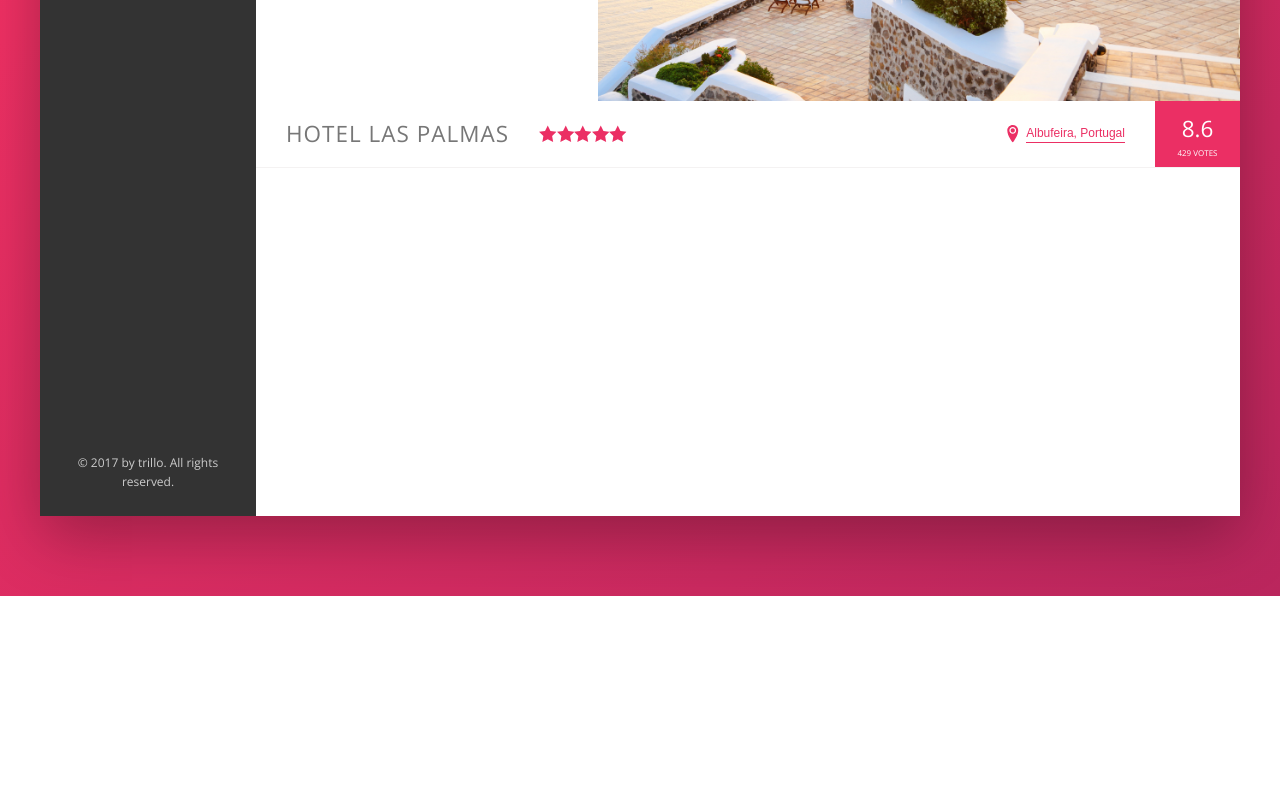
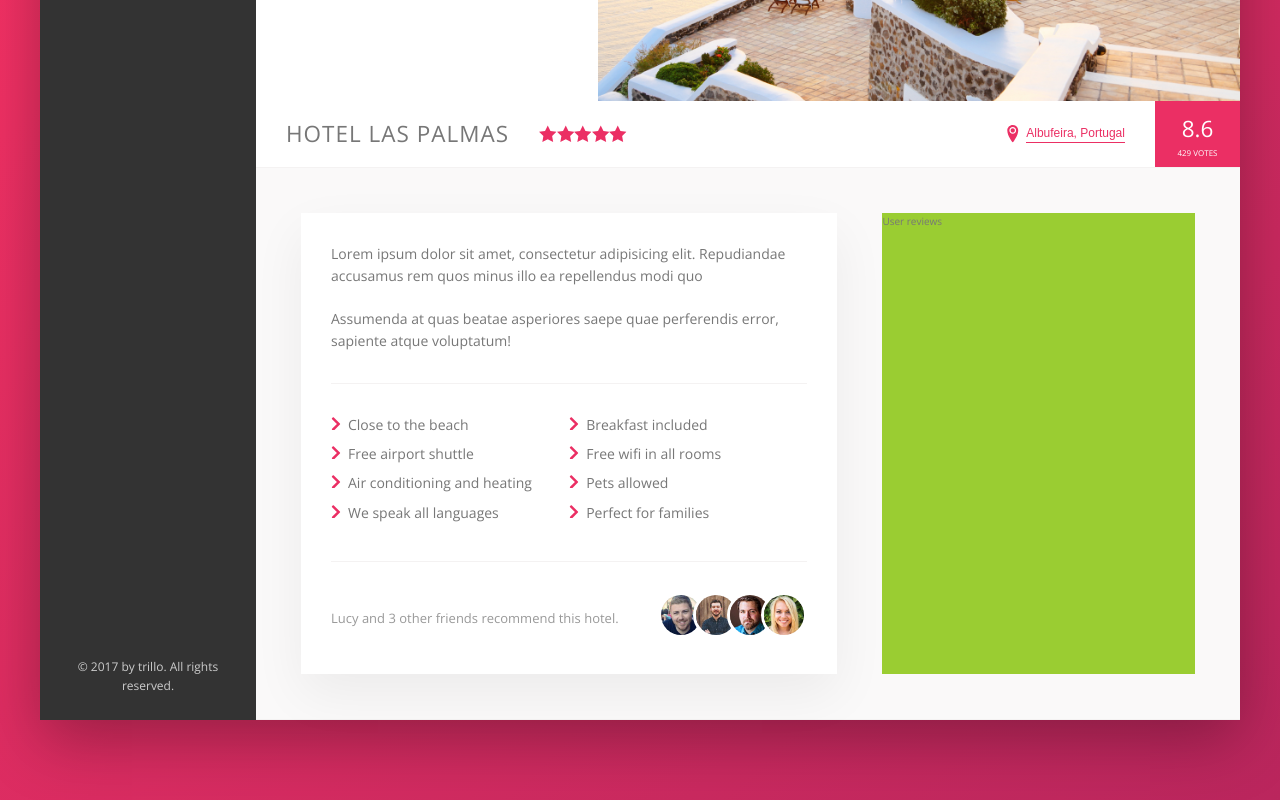
Before and after one commit to lauralee01/trillo-app, a website: page index.html in a window 1280 px wide. Shown: the part 434-1234 px from the top of the page. Before the commit the page ends 1030 px from the top, so only its background shows below. Drawn offline with nearby package versions, Linux system fonts and the light colour scheme.

Commit message:
building the description section

```diff
--- a/index.html
+++ b/index.html
@@ -132,6 +132,41 @@
                             <div class="overview__rating-count">429 votes</div>
                         </div>
                     </div>
+
+                    <div class="detail">
+                        <div class="description">
+                            <p class="paragraph">
+                                Lorem ipsum dolor sit amet, consectetur adipisicing elit. Repudiandae accusamus rem quos minus illo ea repellendus modi quo
+                            </p>
+                            <p class="paragraph">
+                                Assumenda at quas beatae asperiores saepe quae perferendis error, sapiente atque voluptatum!
+                            </p>
+                            <ul class="list">
+                                <li class="list__item">Close to the beach</li>
+                                <li class="list__item">Breakfast included</li>
+                                <li class="list__item">Free airport shuttle</li>
+                                <li class="list__item">Free wifi in all rooms</li>
+                                <li class="list__item">Air conditioning and heating</li>
+                                <li class="list__item">Pets allowed</li>
+                                <li class="list__item">We speak all languages</li>
+                                <li class="list__item">Perfect for families</li>
+                            </ul>
+                            <div class="recommend">
+                                <p class="recommend__count">
+                                    Lucy and 3 other friends recommend this hotel.
+                                </p>
+                                <div class="recommend__friends">
+                                    <img src="img/user-3.jpg" alt="Friend 1" class="recommend__photo">
+                                    <img src="img/user-4.jpg" alt="Friend 2" class="recommend__photo">
+                                    <img src="img/user-5.jpg" alt="Friend 3" class="recommend__photo">
+                                    <img src="img/user-6.jpg" alt="Friend 4" class="recommend__photo">
+                                </div>
+                            </div>
+                        </div>
+                        <div class="user-reviews">
+                            User reviews
+                        </div>
+                    </div>
                 </main>
             </div>
         </div>
--- a/sass/_base.scss
+++ b/sass/_base.scss
@@ -13,6 +13,9 @@
     --color-grey-dark-3: #999;
 
     --shadow-dark: 0 2rem 6rem rgba(0,0,0,.3);
+    --shadow-light:  0 2rem 5rem rgba(0,0,0,.06);
+
+    --line: 1px solid var(--color-grey-light-2);
 }
 
 * {
--- a/sass/_components.scss
+++ b/sass/_components.scss
@@ -199,7 +199,7 @@
 .overview {
     display: flex;
     align-items: center;
-    border-bottom: 1px solid var(--color-grey-light-2);
+    border-bottom: var(--line);
 
     &__heading {
         font-size: 2.25rem;
@@ -297,3 +297,80 @@
         box-shadow: none;
     }
 }
+
+
+///////////////////////////////////////
+// PARAGRAPH
+.paragraph:not(:last-of-type) {
+    margin-bottom: 2rem;
+}
+
+
+///////////////////////////////////////
+// LIST
+.list {
+    list-style: none;
+    margin: 3rem 0;
+    padding: 3rem 0;
+    border-top: var(--line);
+    border-bottom: var(--line);
+
+    display: flex;
+    flex-wrap: wrap;
+
+    &__item {
+        flex: 0 0 50%;
+        margin-bottom: .7rem;
+    }
+
+    &__item::before {
+        content: "";
+        display: inline-block;
+        width: 1rem;
+        height: 1.4rem;
+        margin-right: .7rem;
+
+        //Older browsers
+        /* background-image: url(../img/chevron-right-solid.svg);
+        background-size: cover; */
+
+        // Newer browsers - masks
+        background-color: var(--color-primary);
+        -webkit-mask-image: url(../img/chevron-right-solid.svg);
+        -webkit-mask-size: cover;
+        mask-image: url(../img/chevron-right-solid.svg);
+        mask-size: cover;
+    }
+}
+
+
+///////////////////////////////////////
+// RECOMMEND
+
+.recommend {
+    font-size: 1.3rem;
+    color: var(--color-grey-dark-3);
+
+    display: flex;
+    align-items: center;
+
+    &__count {
+        margin-right: auto;
+    }
+
+    &__friends {
+
+    }
+
+    &__photo {
+        box-sizing: content-box;
+        height: 4rem;
+        width: 4rem;
+        border-radius: 50%;
+        border: 3px solid #fff;
+
+        &:not(:last-child) {
+            margin-right: -1.5rem;
+        }
+    }
+}
--- a/sass/_layout.scss
+++ b/sass/_layout.scss
@@ -11,7 +11,7 @@
     font-size: 1.4rem;
     height: 7rem;
     background-color: #fff;
-    border-bottom: 1px solid var(--color-grey-light-2);
+    border-bottom: var(--line);
     display: flex;
     justify-content: space-between;
     align-items: center;
@@ -31,6 +31,26 @@
 
 .hotel-view {
     background-color: #fff;
-    height: 80rem;
     flex: 1;
 }
+
+.detail {
+    display: flex;
+    padding: 4.5rem;
+    background-color: var(--color-grey-light-1);
+    border-bottom: var(--line);
+}
+
+.description {
+    font-size: 1.4rem;
+    background-color: #fff;
+    box-shadow: var(--shadow-light);
+    padding: 3rem;
+    flex: 0 0 60%;
+    margin-right: 4.5rem;
+}
+
+.user-reviews {
+    background-color: yellowgreen;
+    flex: 1;
+}
```
Also changed, not shown: css/style.css.
